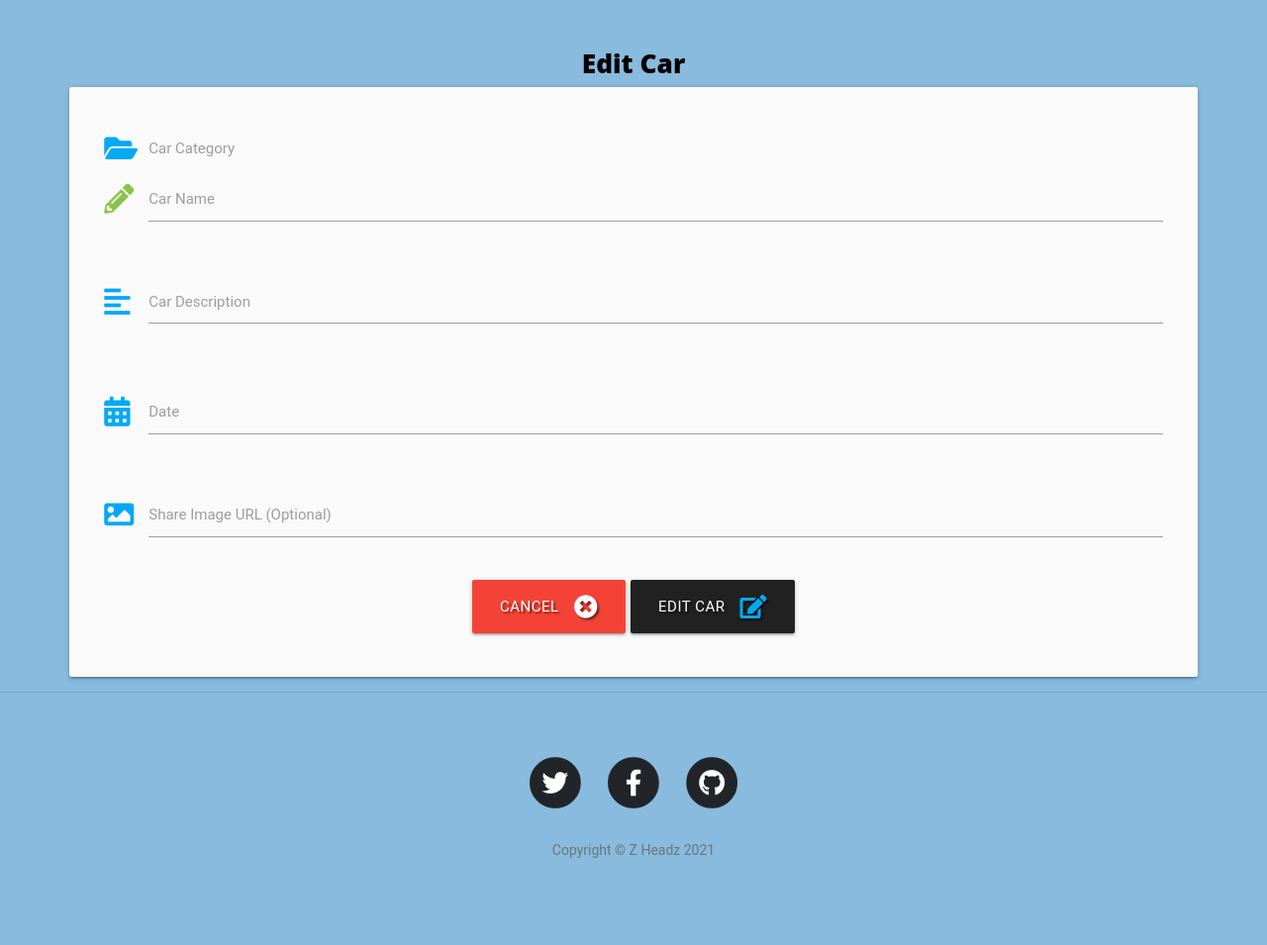
After one commit to Code-Institute-Submissions/davepeyton-milestone-3-Z-Headz_SeptResub, a Flask app: template templates/edit_car.html in a window 1280 px wide. The commit adds this page. Shown: the part 533-1488 px from the top of the page at 99% size. Run offline with Flask 2, Linux system fonts and the light colour scheme; the template is opened without the code that fills it, so the values that code supplies are empty; some libraries are stand-ins or nearby versions.

Commit message:
edit cat html

```diff
--- /dev/null
+++ b/templates/edit_car.html
@@ -0,0 +1,80 @@
+{% extends "base.html" %}
+{% block content %}
+
+    <h3 class="black-text center-align">Edit Car</h3>
+
+    <div class="row card-panel grey lighten-5">
+        <form class="col s12" method="POST" action="{{ url_for('edit_car', car_id=car._id) }}">
+            <!-- category selection -->
+			<div class="row">
+				<div class="input-field col s12">
+                    <i class="fas fa-folder-open prefix light-blue-text accent-3"></i>
+					<select id="car_name" name="car_name" class="validate" required>
+                        <option value="" disabled selected>Choose Category</option>
+                        {% for car in cars %}
+                            {% if car.car_name == car.car_cat_name %}
+                                <option value="{{ car.car_name }}" selected>{{ car.car_name }}</option>
+                            {% else %}
+                                <option value="{{ car.car_name }}">{{ car.car_name }}</option>
+                            {% endif %}
+                        {% endfor %}
+                    </select>
+					<label for="car_name">Car Category</label>
+				</div>
+			</div>
+            <!-- car name -->
+            <div class="row">
+                <div class="input-field col s12">
+                    <i class="fas fa-pencil-alt prefix light-green-text accent-3"></i>
+                    <input id="car_name" name="car_name" minlength="5" maxlength="50"
+                        value="{{ car.car_name }}" type="text" class="validate" required>
+                    <label for="car_name">Car Name</label>
+                </div>
+            </div>
+
+            <!-- car description -->
+            <div class="row">
+                <div class="input-field col s12">
+                    <i class="fas fa-align-left prefix light-blue-text accent-3"></i>
+                    <textarea id="car_description" name="car_description" minlength="5" maxlength="500"
+                        class="materialize-textarea" required>{{ car.car_description }}</textarea>
+                    <label for="car_description">Car Description</label>
+                </div>
+            </div>
+
+
+            <!-- date picker -->
+            <div class="row">
+                <div class="input-field col s12">
+                    <i class="fas fa-calendar-alt prefix light-blue-text accent-3"></i>
+                    <input id="date" name="date" type="text"
+                        value="{{ recipe.date }}" class="datepicker validate" required>
+                    <label for="date">Date</label>
+                </div>
+            </div>
+            <!--Image url-->
+            <div class="row">
+                <div class="input-field col s12">
+                    <i class="fas fa-image prefix light-blue-text accent-3"></i>
+                     <input id="car_image" name="car_image" type="text"
+                        value="{{ recipe.recipe_image }}">
+                     <label for="recipe_image">Share Image URL (Optional)</label>
+                </div>
+            </div>
+
+            <!-- submit button -->
+            <div class="row">
+                <div class="col s12 center-align">
+                    <!-- cancel button -->
+                    <a href="{{ url_for('car') }}" class="btn-large red text-shadow">
+                        Cancel <i class="fas fa-times-circle right"></i>
+                    </a>
+                    <button type="submit" class="btn-large grey darken-4 text-shadow">
+                        Edit Car <i class="light-blue-text accent-3 fas fa-edit right"></i>
+                    </button>
+                </div>
+            </div>
+        </form>
+    </div>
+
+{% endblock %}
```
Also changed, not shown: run.py (+46 -7 lines), templates/addcar.html (+4 -4 lines), templates/tasks.html (+14 -18 lines).
